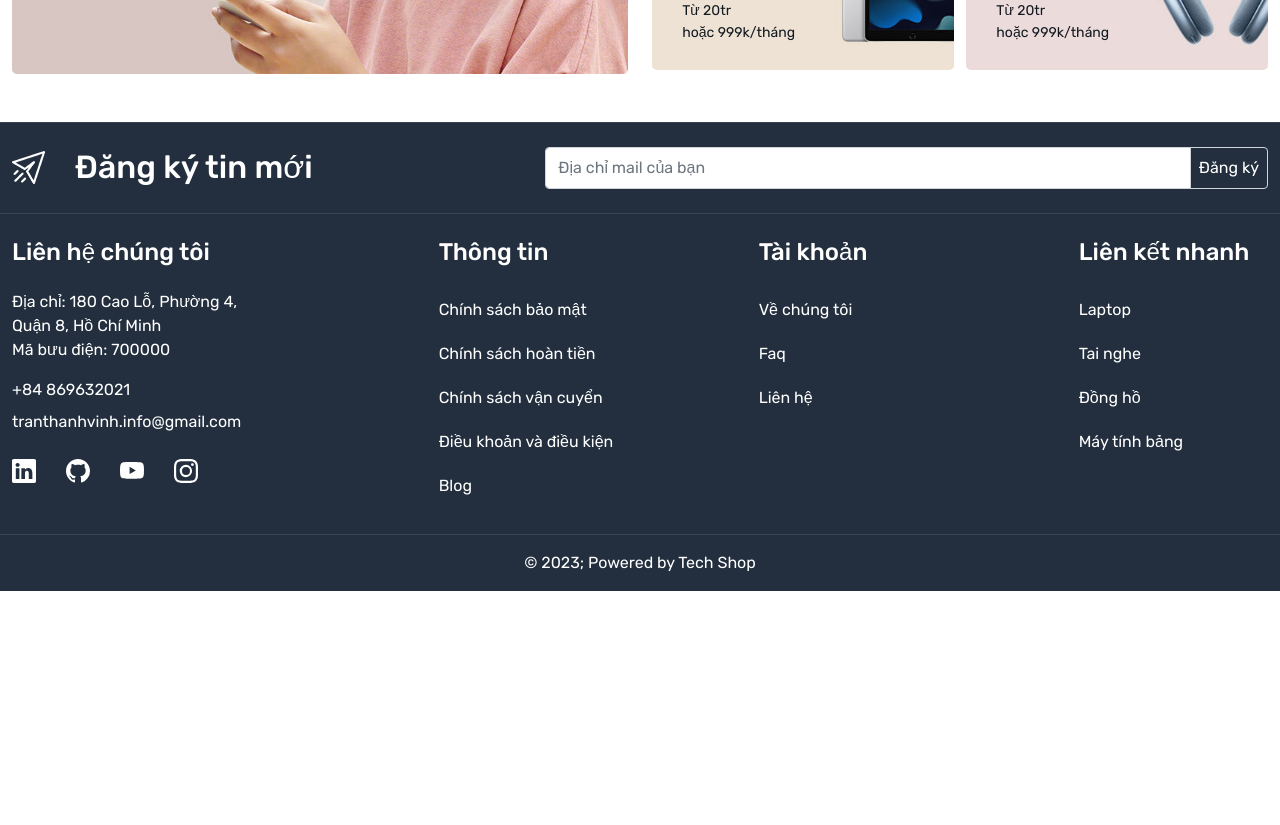
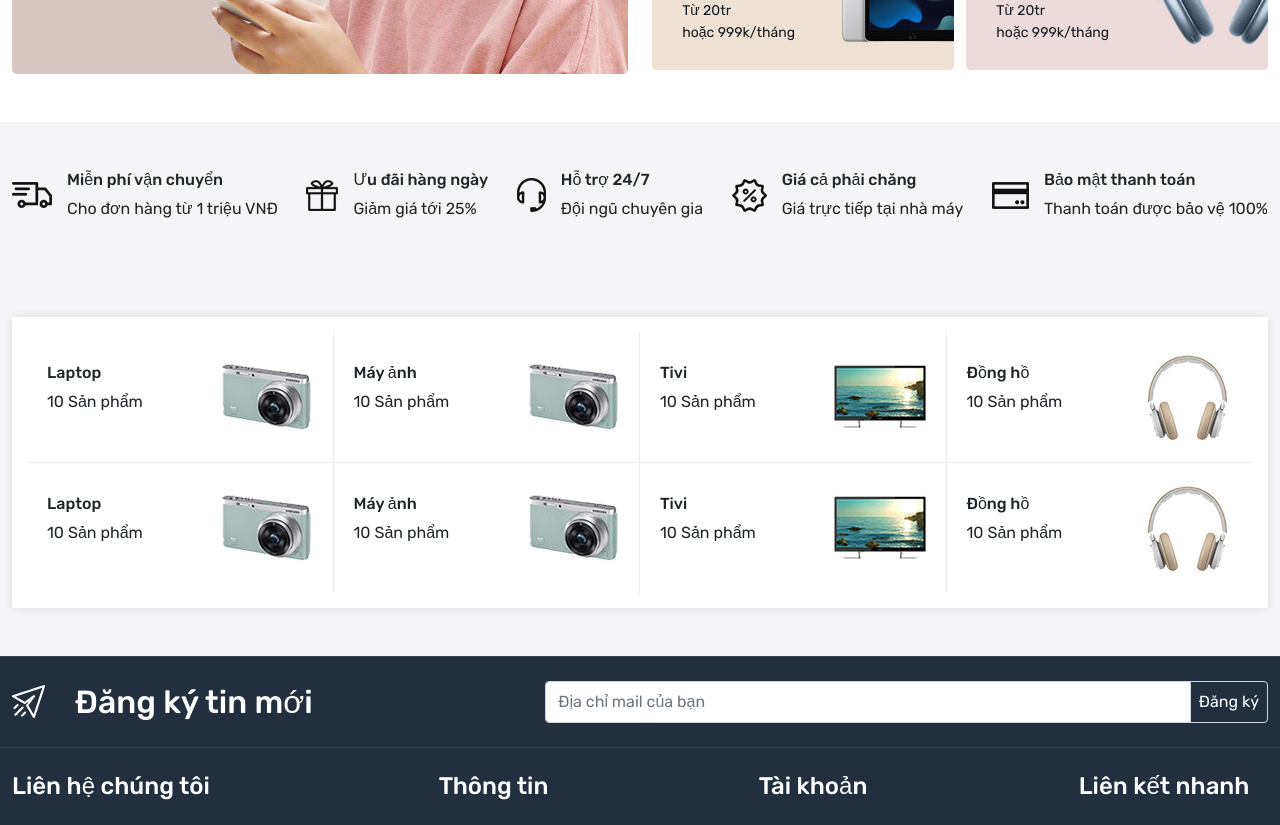
Before and after one commit to luongiautinhcam/techshop, a React (Create React App) app: page / in a window 1280 px wide. Shown: the part 600-1425 px from the top of the page. Before the commit the page ends 1191 px from the top, so only its background shows below. Built offline with nearby package versions, Linux system fonts and the light colour scheme.

Commit message:
Home.js: banner(service, categories)

```diff
--- a/src/App.css
+++ b/src/App.css
@@ -10,6 +10,8 @@
   --color-febd69: #febd69;
   --color-232f3e: #232f3e;
   --color-bf4800: #bf4800;
+  --color-f5f5f7: #f5f5f7;
+  --color-ededed: #ededed;
 }
 
 body {
@@ -38,17 +40,19 @@ a {
   gap: 30px;
 }
 
-.button{
+.button {
   background-color: var(--color-232f3e);
   color: white;
   font-size: 14px;
   padding: 13px 33px;
   border-radius: 25px;
 }
-.button:hover{
+
+.button:hover {
   background-color: var(--color-febd69);
   color: var(--color-131921);
 }
+
 /* Header Part */
 
 .header-top-strip {
@@ -118,19 +122,22 @@ footer {
 footer:not(:first-child) {
   border-top: 1px solid rgba(255, 255, 255, 0.1);
 }
+
 footer .input-group-text {
   background-color: var(--color-232f3e);
   color: white;
   padding: 8px 17px;
 }
+
 /* Footer Part End Here */
 
 
 /* Home Page */
-.main-banner-content{
-   top:15%;
+.main-banner-content {
+  top: 15%;
   left: 5%;
 }
+
 .main-banner-content h4 {
   font-size: 16px;
   font-weight: 400;
@@ -140,6 +147,7 @@ footer .input-group-text {
   letter-spacing: 0.3px;
   text-transform: uppercase;
 }
+
 .main-banner-content h5 {
   font-size: 42px;
   line-height: 54px;
@@ -147,17 +155,19 @@ footer .input-group-text {
   font-weight: 500;
   text-transform: none;
 }
-.main-banner-content p{
+
+.main-banner-content p {
   font-size: 18px;
   line-height: 28px;
   letter-spacing: 0.4;
   color: var(--color-131921);
 }
 
-.small-banner-content{
+.small-banner-content {
   top: 25%;
   left: 10%;
 }
+
 .small-banner-content h4 {
   font-size: 14px;
   font-weight: 400;
@@ -167,6 +177,7 @@ footer .input-group-text {
   letter-spacing: 0.3px;
   text-transform: uppercase;
 }
+
 .small-banner-content h5 {
   font-size: 22px;
   line-height: 34px;
@@ -174,14 +185,60 @@ footer .input-group-text {
   font-weight: 500;
   text-transform: none;
 }
-.small-banner-content p{
+
+.small-banner-content p {
   font-size: 14px;
   line-height: 22px;
   letter-spacing: 0.4;
   color: var(--color-131921);
 }
-.small-banner{
+
+.small-banner {
   width: 49%;
+}
 
+/* Home Wrapper 2 */
+.home-wrapper-2 {
+  background-color: var(--color-f5f5f7);
 }
+
+/* Home wrapper 2 Ends */
+
+/* Categories section */
+.categories {
+  background-color: white;
+  box-shadow: 0 0 10px #0000001a;
+  padding: 15px;
+}
+
+.categories>div {
+  width: 25%;
+  padding: 10px 10px 10px 20px;
+}
+
+.categories>div>div {
+  width: 60%;
+}
+
+.categories>div:nth-child(1),
+.categories>div:nth-child(2),
+.categories>div:nth-child(3),
+.categories>div:nth-child(4) {
+  border-bottom: 1px solid var(--color-ededed);
+}
+
+.categories>div:nth-child(1),
+.categories>div:nth-child(2),
+.categories>div:nth-child(3) {
+  border-right: 1px solid var(--color-ededed);
+}
+
+.categories>div:nth-child(5),
+.categories>div:nth-child(6),
+.categories>div:nth-child(7) {
+  border-right: 1px solid var(--color-ededed);
+}
+
+/* Categories section Ends */
+
 /* Home Page End */
--- a/src/pages/Home.js
+++ b/src/pages/Home.js
@@ -33,7 +33,9 @@ const Home = () => {
                   <div className="small-banner-content position-absolute">
                     <h4>BÁN CHẠY</h4>
                     <h5>iPad S13+ Pro</h5>
-                    <p>Từ 20tr <br /> hoặc 999k/tháng</p>
+                    <p>
+                      Từ 20tr <br /> hoặc 999k/tháng
+                    </p>
                   </div>
                 </div>
                 <div className="small-banner position-relative">
@@ -45,7 +47,9 @@ const Home = () => {
                   <div className="small-banner-content position-absolute">
                     <h4>HÀNG MỚI</h4>
                     <h5>Mua IPad Air</h5>
-                    <p>Từ 20tr <br /> hoặc 999k/tháng</p>
+                    <p>
+                      Từ 20tr <br /> hoặc 999k/tháng
+                    </p>
                   </div>
                 </div>
                 <div className="small-banner position-relative">
@@ -57,7 +61,9 @@ const Home = () => {
                   <div className="small-banner-content position-absolute">
                     <h4>HÀNG MỚI</h4>
                     <h5>Mua IPad Air</h5>
-                    <p>Từ 20tr <br /> hoặc 999k/tháng</p>
+                    <p>
+                      Từ 20tr <br /> hoặc 999k/tháng
+                    </p>
                   </div>
                 </div>
                 <div className="small-banner position-relative">
@@ -69,8 +75,121 @@ const Home = () => {
                   <div className="small-banner-content position-absolute">
                     <h4>HÀNG MỚI</h4>
                     <h5>Mua IPad Air</h5>
-                    <p>Từ 20tr <br /> hoặc 999k/tháng</p>
+                    <p>
+                      Từ 20tr <br /> hoặc 999k/tháng
+                    </p>
                   </div>
+                </div>
+              </div>
+            </div>
+          </div>
+        </div>
+      </section>
+      <section className="home-wrapper-2 py-5">
+        <div className="container-xxl">
+          <div className="row">
+            <div className="col-12">
+              <div className="services d-flex align-items-center justify-content-between">
+                <div className="d-flex align-items-center gap-15">
+                  <img src="images/service.png" alt="services" />
+                  <div>
+                    <h6>Miễn phí vận chuyển</h6>
+                    <p className="mb-0">Cho đơn hàng từ 1 triệu VNĐ</p>
+                  </div>
+                </div>
+                <div className="d-flex align-items-center gap-15">
+                  <img src="images/service-02.png" alt="services" />
+                  <div>
+                    <h6>Ưu đãi hàng ngày</h6>
+                    <p className="mb-0">Giảm giá tới 25%</p>
+                  </div>
+                </div>
+                <div className="d-flex align-items-center gap-15">
+                  <img src="images/service-03.png" alt="services" />
+                  <div>
+                    <h6>Hỗ trợ 24/7</h6>
+                    <p className="mb-0">Đội ngũ chuyên gia</p>
+                  </div>
+                </div>
+                <div className="d-flex align-items-center gap-15">
+                  <img src="images/service-04.png" alt="services" />
+                  <div>
+                    <h6>Giá cả phải chăng</h6>
+                    <p className="mb-0">Giá trực tiếp tại nhà máy</p>
+                  </div>
+                </div>
+                <div className="d-flex align-items-center gap-15">
+                  <img src="images/service-05.png" alt="services" />
+                  <div>
+                    <h6>Bảo mật thanh toán</h6>
+                    <p className="mb-0">Thanh toán được bảo vệ 100%</p>
+                  </div>
+                </div>
+              </div>
+            </div>
+          </div>
+        </div>
+      </section>
+      <section className="home-wrapper-2 py-5">
+        <div className="container-xxl">
+          <div className="row">
+            <div className="col-12">
+              <div className="categories d-flex justify-content-between flex-wrap align-items-center">
+                <div className="d-flex gap align-items-center">
+                  <div>
+                    <h6>Laptop</h6>
+                    <p>10 Sản phẩm</p>
+                  </div>
+                  <img src="images/camera.jpg" alt="camera" />
+                </div>
+                <div className="d-flex gap align-items-center">
+                  <div>
+                    <h6>Máy ảnh</h6>
+                    <p>10 Sản phẩm</p>
+                  </div>
+                  <img src="images/camera.jpg" alt="camera" />
+                </div>
+                <div className="d-flex gap align-items-center">
+                  <div>
+                    <h6>Tivi</h6>
+                    <p>10 Sản phẩm</p>
+                  </div>
+                  <img src="images/tv.jpg" alt="tv" />
+                </div>
+                <div className="d-flex gap align-items-center">
+                  <div>
+                    <h6>Đồng hồ</h6>
+                    <p>10 Sản phẩm</p>
+                  </div>
+                  <img src="images/headphone.jpg" alt="camera" />
+                </div>
+                <div className="d-flex gap align-items-center">
+                  <div>
+                    <h6>Laptop</h6>
+                    <p>10 Sản phẩm</p>
+                  </div>
+                  <img src="images/camera.jpg" alt="camera" />
+                </div>
+                <div className="d-flex gap align-items-center">
+                  <div>
+                    <h6>Máy ảnh</h6>
+                    <p>10 Sản phẩm</p>
+                  </div>
+                  <img src="images/camera.jpg" alt="camera" />
+                </div>
+                <div className="d-flex gap align-items-center">
+                  <div>
+                    <h6>Tivi</h6>
+                    <p>10 Sản phẩm</p>
+                  </div>
+                  <img src="images/tv.jpg" alt="tv" />
+                </div>
+                <div className="d-flex gap align-items-center">
+                  <div>
+                    <h6>Đồng hồ</h6>
+                    <p>10 Sản phẩm</p>
+                  </div>
+                  <img src="images/headphone.jpg" alt="camera" />
                 </div>
               </div>
             </div>
```
Lines whose indentation alone changed are shown as unchanged.
